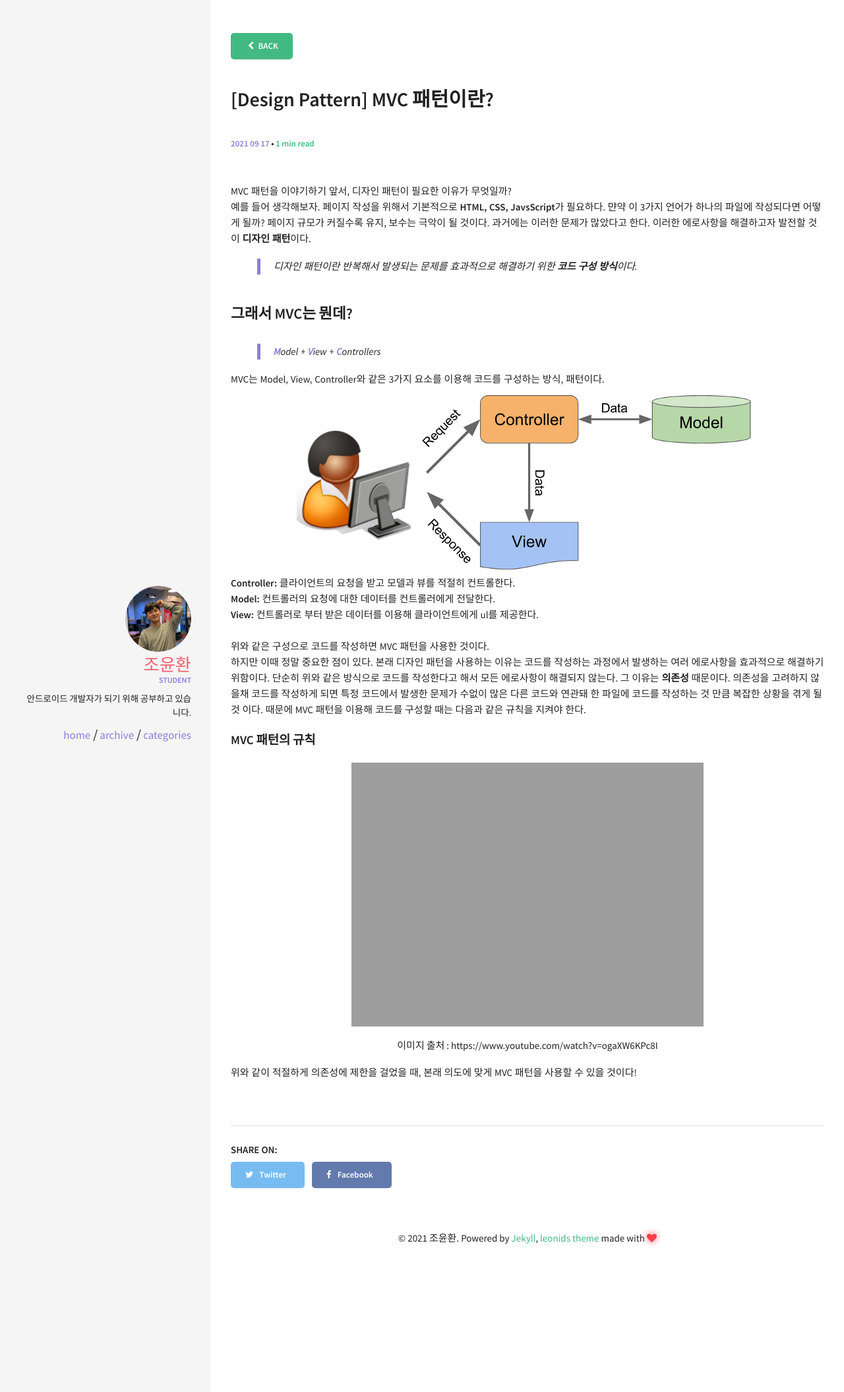
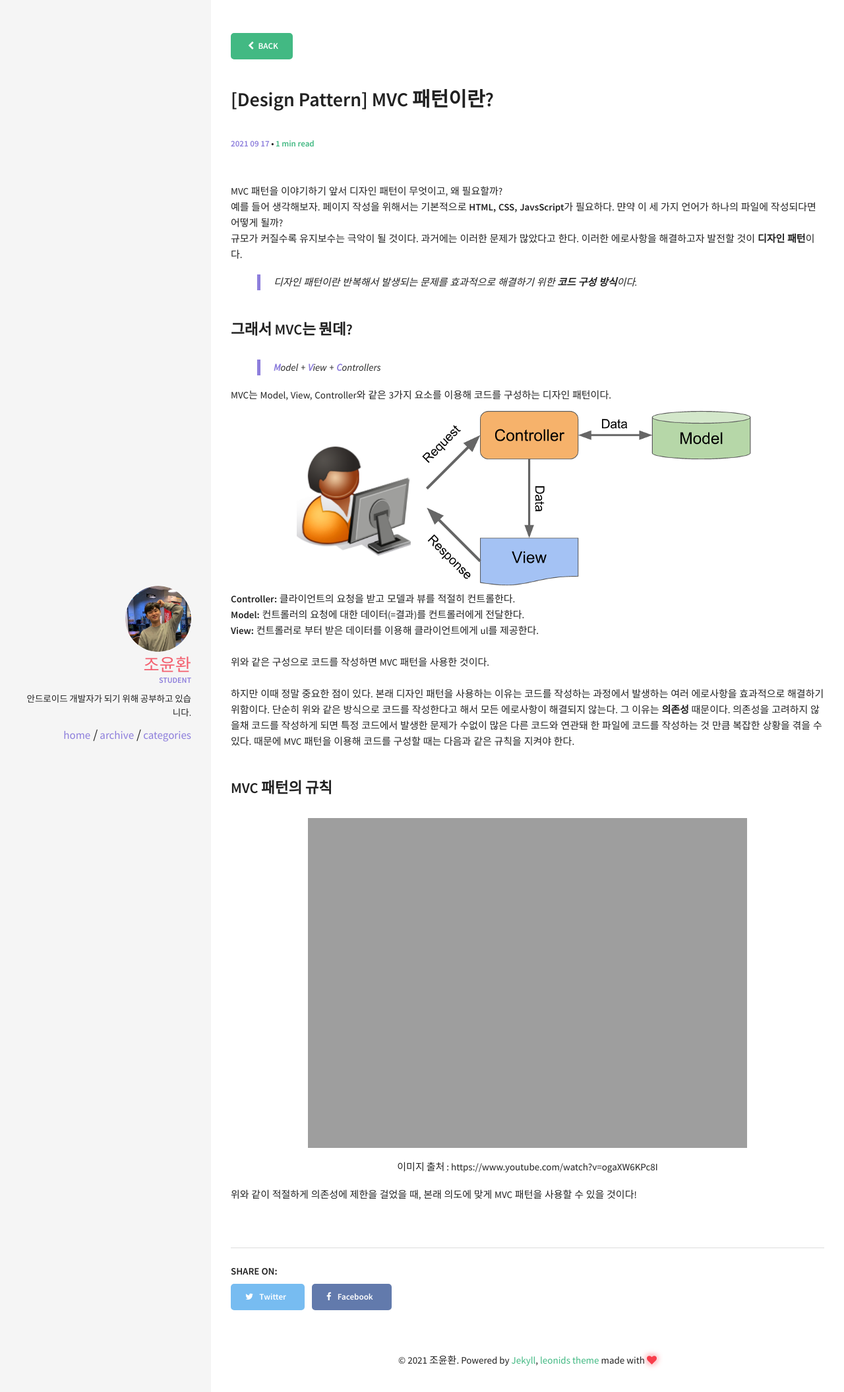
Before and after one commit to younhwan97/younhwan97.github.io, a Jekyll site: the page built from _posts/2021-09-17-about-mvc-pattern.md, in a window 1280 px wide. Shown: the top 2110 px of the page at 66% size. Built offline with Jekyll 4.4.1, drawn with Linux system fonts in a browser that asks for light colours; comment, search, counter and statistics services are not loaded.

Commit message:
[수정] 포스팅 내용 수정

```diff
--- a/_posts/2021-09-17-about-mvc-pattern.md
+++ b/_posts/2021-09-17-about-mvc-pattern.md
@@ -6,23 +6,24 @@ categories: [Design Pattern]
 comments: true
 ---
 
-MVC 패턴을 이야기하기 앞서, 디자인 패턴이 필요한 이유가 무엇일까? <br>
-예를 들어 생각해보자. 페이지 작성을 위해서 기본적으로 **HTML, CSS, JavsScript**가 필요하다. 먄약 이 3가지 언어가 하나의 파일에 작성되다면 어떻게 될까? 페이지 규모가 커질수록 유지, 보수는 극악이 될 것이다. 과거에는 이러한 문제가 많았다고 한다. 이러한 에로사항을 해결하고자 발전할 것이 **디자인 패턴**이다.
+MVC 패턴을 이야기하기 앞서 디자인 패턴이 무엇이고, 왜 필요할까? <br>
+예를 들어 생각해보자. 페이지 작성을 위해서는 기본적으로 **HTML, CSS, JavsScript**가 필요하다. 먄약 이 세 가지 언어가 하나의 파일에 작성되다면 어떻게 될까? <br>
+규모가 커질수록 유지보수는 극악이 될 것이다. 과거에는 이러한 문제가 많았다고 한다. 이러한 에로사항을 해결하고자 발전할 것이 **디자인 패턴**이다.
 
 >디자인 패턴이란 반복해서 발생되는 문제를 효과적으로 해결하기 위한 **코드 구성 방식**이다.
 
 ### 그래서 MVC는 뭔데?
 > <span style="color:#8d7edc">**M**</span>odel + <span style="color:#8d7edc">**V**</span>iew + <span style="color:#8d7edc">**C**</span>ontrollers
 
-MVC는 Model, View, Controller와 같은 3가지 요소를 이용해 코드를 구성하는 방식, 패턴이다.
+MVC는 Model, View, Controller와 같은 3가지 요소를 이용해 코드를 구성하는 디자인 패턴이다.
 ![MVC IMAGE]({{site.url}}/img/DesignPattern/the-mvc-pattern.png)
 **Controller:** 클라이언트의 요청을 받고 모델과 뷰를 적절히 컨트롤한다. <br>
-**Model:** 컨트롤러의 요청에 대한 데이터를 컨트롤러에게 전달한다. <br>
+**Model:** 컨트롤러의 요청에 대한 데이터(=결과)를 컨트롤러에게 전달한다. <br>
 **View:** 컨트롤러로 부터 받은 데이터를 이용해 클라이언트에게 ul를 제공한다.<br><br>
-위와 같은 구성으로 코드를 작성하면 MVC 패턴을 사용한 것이다. <br>
-하지만 이때 정말 중요한 점이 있다. 본래 디자인 패턴을 사용하는 이유는 코드를 작성하는 과정에서 발생하는 여러 에로사항을 효과적으로 해결하기 위함이다. 단순히 위와 같은 방식으로 코드를 작성한다고 해서 모든 에로사항이 해결되지 않는다. 그 이유는 **의존성** 때문이다. 의존성을 고려하지 않을채 코드를 작성하게 되면 특정 코드에서 발생한 문제가 수없이 많은 다른 코드와 연관돼 한 파일에 코드를 작성하는 것 만큼 복잡한 상황을 겪게 될 것 이다. 때문에 MVC 패턴을 이용해 코드를 구성할 때는 다음과 같은 규칙을 지켜야 한다.
+위와 같은 구성으로 코드를 작성하면 MVC 패턴을 사용한 것이다. <br><br>
+하지만 이때 정말 중요한 점이 있다. 본래 디자인 패턴을 사용하는 이유는 코드를 작성하는 과정에서 발생하는 여러 에로사항을 효과적으로 해결하기 위함이다. 단순히 위와 같은 방식으로 코드를 작성한다고 해서 모든 에로사항이 해결되지 않는다. 그 이유는 **의존성** 때문이다. 의존성을 고려하지 않을채 코드를 작성하게 되면 특정 코드에서 발생한 문제가 수없이 많은 다른 코드와 연관돼 한 파일에 코드를 작성하는 것 만큼 복잡한 상황을 겪을 수 있다. 때문에 MVC 패턴을 이용해 코드를 구성할 때는 다음과 같은 규칙을 지켜야 한다.
 
-#### MVC 패턴의 규칙
-![rulls of mvc]({{site.url}}/img/DesignPattern/rulls-of-mvc.png){:height="400"}
+### MVC 패턴의 규칙
+![rulls of mvc]({{site.url}}/img/DesignPattern/rulls-of-mvc.png){:height="500"}
 <div style="text-align:center">이미지 출처 : https://www.youtube.com/watch?v=ogaXW6KPc8I</div>
 위와 같이 적절하게 의존성에 제한을 걸었을 때, 본래 의도에 맞게 MVC 패턴을 사용할 수 있을 것이다!
```
Also changed, not shown: _posts/2021-09-15-kotlin-input-output.md (+4 -10 lines), _posts/2021-09-20-functional-programming-vs-oop.md (deleted, +0 -27 lines), _posts/2021-09-26-about-android.md (+1 -1 lines), 2 other files.
